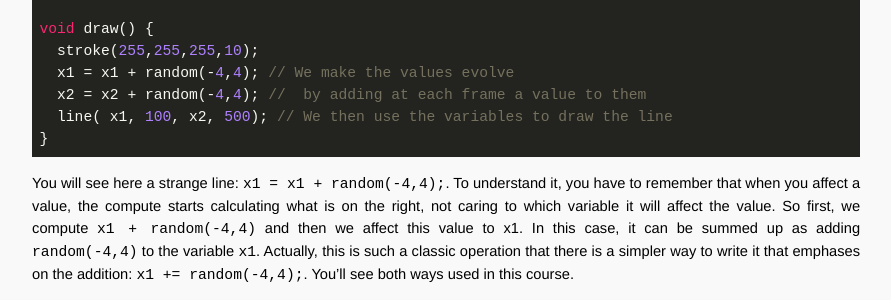
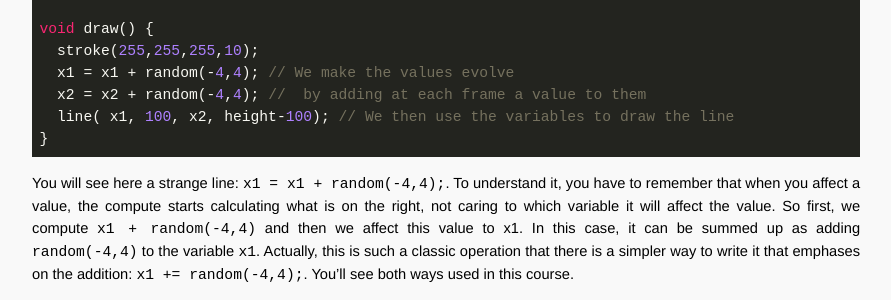
Before and after one commit to OpenTechSchool-Brussels/generative-art-with-processing, a Jekyll site: the page built from Playing-with-lines.markdown, in a window 1280 px wide and 900 px high, scrolled down 1720 px. Shown: the part 151-451 px from the top of the window, without its empty margins (324-1215 px from the left). Built offline with Jekyll 4.4.1, drawn with Linux system fonts in a browser that asks for light colours; Markdown is read by kramdown in place of the engine named in the settings.

Commit message:
Update Playing-with-lines.markdown

````diff
--- a/Playing-with-lines.markdown
+++ b/Playing-with-lines.markdown
@@ -73,7 +73,7 @@ void draw() {
   stroke(255,255,255,10);
   x1 = x1 + random(-4,4); // We make the values evolve
   x2 = x2 + random(-4,4); //  by adding at each frame a value to them
-  line( x1, 100, x2, 500); // We then use the variables to draw the line
+  line( x1, 100, x2, height-100); // We then use the variables to draw the line
 }
 ```
 
````
